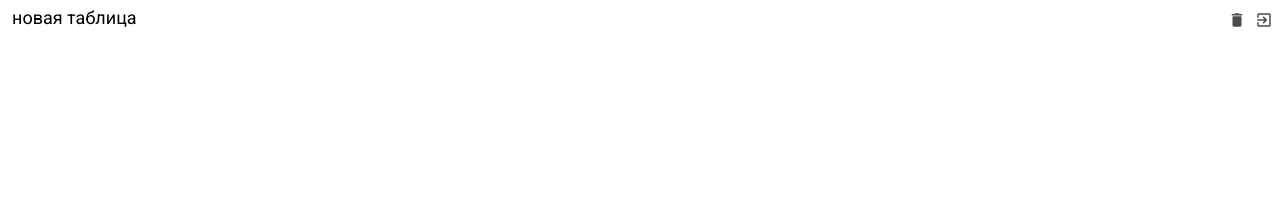
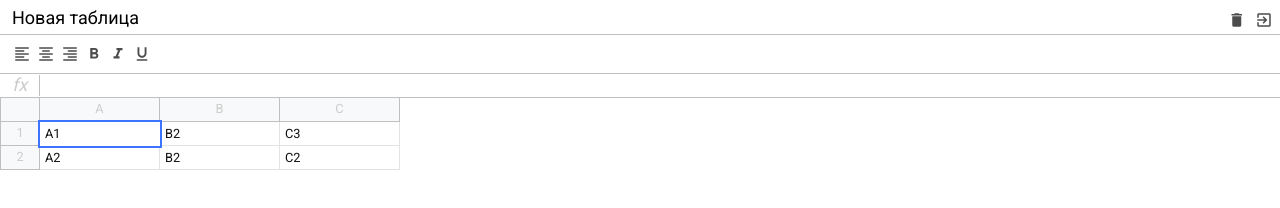
Before and after one commit to Cherepah/JsExcel-Cource, a website built with webpack: page src/index.html in a window 1280 px wide. Built offline with nearby package versions, Linux system fonts and the light colour scheme.

Commit message:
add toolbar, formula, table styles

```diff
--- a/src/index.html
+++ b/src/index.html
@@ -12,7 +12,7 @@
   <div id="app" class="container">
     <div class="excel">
       <div class="excel__header header">
-        <input class="header__input" type="text" value="новая таблица">
+        <input class="header__input" type="text" value="Новая таблица">
         <div class="header__buttons-bar">
           <div class="button header__button">
             <i class="material-icons">delete</i>
@@ -22,9 +22,67 @@
           </div>
         </div>
       </div>
-      <div class="excel__toolbar toolbar"></div>
-      <div class="excel__formula formula"></div>
-      <div class="excel__table table"></div>
+
+      <div class="excel__toolbar toolbar">
+        <div class="button toolbar__button">
+          <i class="material-icons">format_align_left</i>
+        </div>
+        <div class="button toolbar__button">
+          <i class="material-icons">format_align_center</i>
+        </div>
+        <div class="button toolbar__button">
+          <i class="material-icons">format_align_right</i>
+        </div>
+        <div class="button toolbar__button">
+          <i class="material-icons">format_bold</i>
+        </div>
+        <div class="button toolbar__button">
+          <i class="material-icons">format_italic</i>
+        </div>
+        <div class="button toolbar__button">
+          <i class="material-icons">format_underlined</i>
+        </div>
+      </div>
+
+      <div class="excel__formula formula">
+        <div class="formula__info">fx</div>
+        <div class="formula__input" contenteditable spellcheck="false"></div>
+      </div>
+
+      <div class="excel__table table">
+        <div class="table__row">
+          <div class="table__row-info"></div>
+          <div class="table__row-data">
+            <div class="table__column">
+              A
+            </div>
+            <div class="table__column">
+              B
+            </div>
+            <div class="table__column">
+              C
+            </div>
+          </div>
+        </div>
+
+        <div class="table__row">
+          <div class="table__row-info">1</div>
+          <div class="table__row-data">
+            <div class="table__cell table__cell_selected" contenteditable>A1</div>
+            <div class="table__cell" contenteditable>B2</div>
+            <div class="table__cell" contenteditable>C3</div>
+          </div>
+        </div>
+
+        <div class="table__row">
+          <div class="table__row-info">2</div>
+          <div class="table__row-data">
+            <div class="table__cell" contenteditable>A2</div>
+            <div class="table__cell" contenteditable>B2</div>
+            <div class="table__cell" contenteditable>C2</div>
+          </div>
+        </div>
+      </div>
     </div>
   </div>
 </body>
--- a/src/scss/_variables.scss
+++ b/src/scss/_variables.scss
@@ -1,2 +1,9 @@
 $header-height: 34px;
+$toolbar-height: 40px;
+$formula-height: 24px;
+$row-height: 24px;
+
+$info-cell-width: 40px;
+$cell-width: 120px;
+
 $border-color: #c0c0c0;
--- /dev/null
+++ b/src/scss/excel.scss
@@ -0,0 +1,7 @@
+.excel {
+    position: relative;
+    color: #ccc;
+    height: 100%;
+    max-width: 100%;
+    font-size: 0.8rem;
+}
--- a/src/scss/formula.scss
+++ b/src/scss/formula.scss
@@ -0,0 +1,29 @@
+@import "variables";
+
+
+.formula {
+    position: absolute;
+    left: 0;
+    right: 0;
+    top: $toolbar-height + $header-height;
+    height: $formula-height;
+    display: flex;
+    align-items: center;
+    border-bottom: 1px solid $border-color;
+
+    &__info {
+        font-size: 18px;
+        text-align: center;
+        font-style: italic;
+        border-right: 1px solid $border-color;
+        min-width: $info-cell-width;
+    }
+    &__input {
+        padding: 4px;
+        font-size: 12px;
+        outline: none;
+        width: 100%;
+        height: 100%;
+        color: #000;
+    }
+}
--- a/src/scss/header.scss
+++ b/src/scss/header.scss
@@ -31,7 +31,4 @@
         }
 
     }
-    &__button {
-
-    }
 }
--- a/src/scss/index.scss
+++ b/src/scss/index.scss
@@ -6,6 +6,7 @@
 @import "formula";
 @import "table";
 @import "button";
+@import "excel";
 
 * {
     margin: 0;
@@ -17,7 +18,3 @@ body {
     font-family: "Roboto", sans-serif;
     font-size: 12px;
 }
-
-.excel {
-    position: relative;
-}
--- a/src/scss/table.scss
+++ b/src/scss/table.scss
@@ -0,0 +1,58 @@
+@import "variables";
+
+.table {
+    position: absolute;
+    left: 0;
+    right: 0;
+    top: $header-height + $toolbar-height + $formula-height;
+    overflow-x: auto;
+    padding-bottom: 2px;
+
+    &__row{
+        display: flex;
+        min-height: 20px;
+        height: $row-height;
+    }
+    &__row-info{
+        display: flex;
+        justify-content: center;
+        align-items: center;
+        min-width: $info-cell-width;
+        height: 100%;
+        border: 1px solid $border-color;
+        background-color: #f8f9fa;
+        border-top: 0;
+    }
+    &__row-data{
+        display: flex;
+    }
+    &__column {
+        display: flex;
+        justify-content: center;
+        align-items: center;
+        background-color: #f8f9fa;
+        min-width: 40px;
+        width: $cell-width;
+        border: 1px solid $border-color;
+        border-top: 0;
+        border-left: 0;
+    }
+    &__cell {
+        min-width: 40px;
+        padding: 5px;
+        width: $cell-width;
+        height: 100%;
+        border: 1px solid #e2e3e3;
+        border-top: 0;
+        border-left: 0;
+        color: #111;
+        white-space: nowrap;
+        outline: none;
+
+        &_selected{
+            border: none;
+            outline: 2px solid #3c74ff;
+            z-index: 2;
+        }
+    }
+}
--- a/src/scss/toolbar.scss
+++ b/src/scss/toolbar.scss
@@ -0,0 +1,14 @@
+@import "variables";
+@import "mixins";
+
+.toolbar {
+    position: absolute;
+    left: 0;
+    right: 0;
+    top: $header-height;
+    height: $toolbar-height;
+    border-top: 1px solid $border-color;
+    border-bottom: 1px solid $border-color;
+    padding: 7px 10px;
+    display: flex;
+}
```
